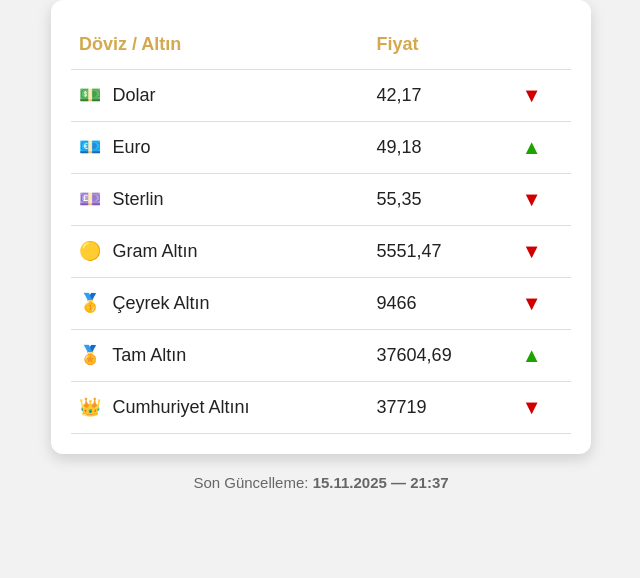
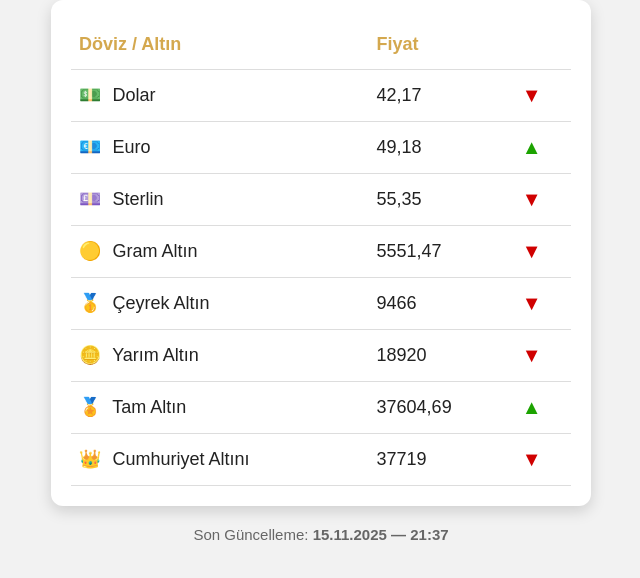
Before and after one commit to icardiii23/doviz, a plain HTML site: page index.html in a window 1280 px wide. Shown: the part 76-654 px from the top of the page, without its empty margins (319-959 px from the left). Drawn offline with Linux system fonts and the light colour scheme.

Commit message:
Update index.html

```diff
--- a/index.html
+++ b/index.html
@@ -186,6 +186,12 @@
     <td><span class="down">▼</span></td>
   </tr>
 
+ <tr class="fade">
+    <td><span class="emoji">🪙</span> Yarım Altın</td>
+    <td>18920</td>
+    <td><span class="down">▼</span></td>
+  </tr>
+
   <tr class="fade">
     <td><span class="emoji">🏅</span> Tam Altın</td>
     <td>37604,69</td>
```
